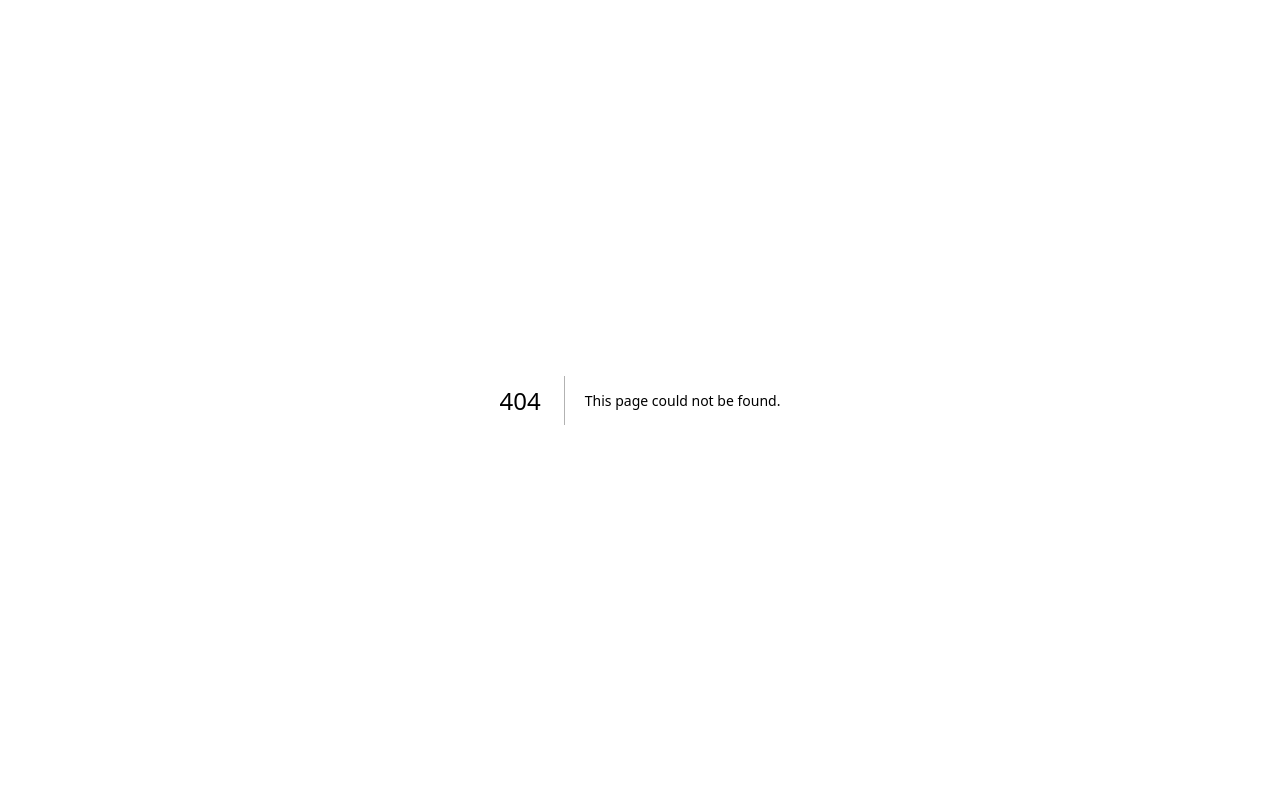
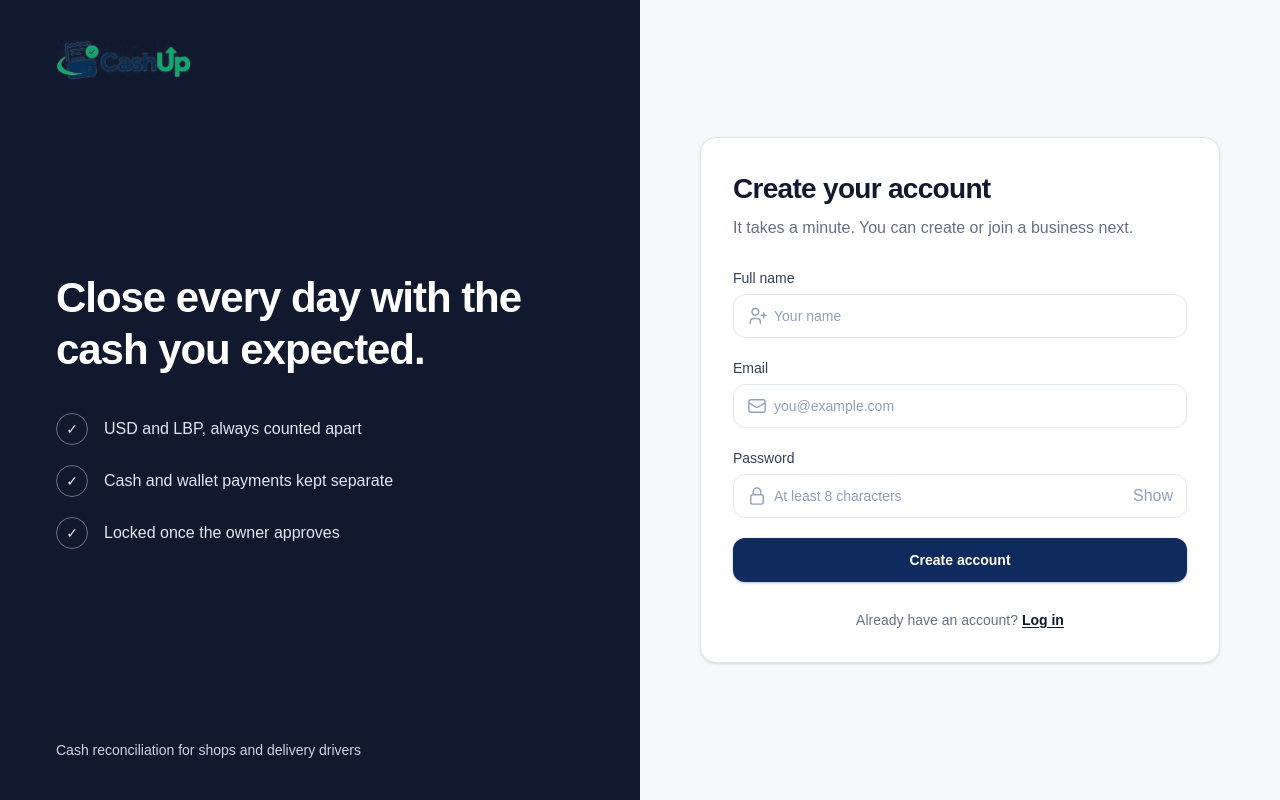
Before and after one commit to aliialzein/CashUp, a Next.js app: page /signup in a window 1280 px wide. Before the commit this address had no page. Built offline with nearby package versions, Linux system fonts and the light colour scheme.

Commit message:
add signUp admin page

```diff
--- /dev/null
+++ b/src/app/(auth)/layout.tsx
@@ -0,0 +1,5 @@
+import type { ReactNode } from "react";
+
+export default function AuthRouteLayout({ children }: { children: ReactNode }) {
+  return children;
+}
--- /dev/null
+++ b/src/app/(auth)/signup/page.tsx
@@ -0,0 +1,40 @@
+"use client";
+
+import Link from "next/link";
+
+import AuthLayout from "@/components/auth/AuthLayout";
+import AuthCard from "@/components/auth/AuthCard";
+import SignupForm from "@/components/auth/SignupForm";
+
+import type { SignupValues } from "@/types/auth";
+
+async function handleSignup(values: SignupValues): Promise<void> {
+  await new Promise((resolve) => setTimeout(resolve, 1200));
+
+  console.log("signup submit", values);
+
+  // TODO: Connect with signup backend.
+}
+
+export default function SignupPage() {
+  return (
+    <AuthLayout>
+      <AuthCard
+        title="Create your account"
+        description="It takes a minute. You can create or join a business next."
+      >
+        <SignupForm onSubmit={handleSignup} />
+
+        <p className="mt-7 text-center text-sm text-[#667085]">
+          Already have an account?{" "}
+          <Link
+            href="/login"
+            className="font-semibold text-[#10192D] underline underline-offset-2 hover:text-[#34415A]"
+          >
+            Log in
+          </Link>
+        </p>
+      </AuthCard>
+    </AuthLayout>
+  );
+}
--- /dev/null
+++ b/src/components/auth/AuthBrandPanel.tsx
@@ -0,0 +1,37 @@
+import { Logo } from "@/components/ui/Logo";
+
+const features = [
+  "USD and LBP, always counted apart",
+  "Cash and wallet payments kept separate",
+  "Locked once the owner approves",
+];
+
+export default function AuthBrandPanel() {
+  return (
+    <section className="relative hidden min-h-dvh flex-col justify-between bg-[#10192D] px-10 py-10 text-white lg:flex xl:px-14">
+      <Logo height={40} />
+
+      <div className="max-w-lg">
+        <h1 className="text-4xl font-bold leading-tight tracking-tight xl:text-[42px]">
+          Close every day with the cash you expected.
+        </h1>
+
+        <ul className="mt-9 space-y-5">
+          {features.map((feature) => (
+            <li key={feature} className="flex items-center gap-4">
+              <span className="flex h-8 w-8 shrink-0 items-center justify-center rounded-full border border-slate-500 text-sm text-slate-200">
+                ✓
+              </span>
+
+              <span className="text-base text-slate-200">{feature}</span>
+            </li>
+          ))}
+        </ul>
+      </div>
+
+      <p className="text-sm text-slate-300">
+        Cash reconciliation for shops and delivery drivers
+      </p>
+    </section>
+  );
+}
--- /dev/null
+++ b/src/components/auth/AuthCard.tsx
@@ -0,0 +1,25 @@
+import type { ReactNode } from "react";
+
+interface Props {
+  title: string;
+  description: string;
+  children: ReactNode;
+}
+
+export default function AuthCard({ title, description, children }: Props) {
+  return (
+    <div className="rounded-2xl border border-[#E1E5EB] bg-white p-6 shadow-sm sm:p-8">
+      <div className="mb-7">
+        <h1 className="text-2xl font-bold tracking-tight text-[#10192D] sm:text-[28px]">
+          {title}
+        </h1>
+
+        <p className="mt-2 text-sm leading-6 text-[#667085] sm:text-base">
+          {description}
+        </p>
+      </div>
+
+      {children}
+    </div>
+  );
+}
--- /dev/null
+++ b/src/components/auth/AuthLayout.tsx
@@ -0,0 +1,24 @@
+import type { ReactNode } from "react";
+import AuthBrandPanel from "./AuthBrandPanel";
+import { Logo } from "@/components/ui/Logo";
+
+interface Props {
+  children: ReactNode;
+}
+
+export default function AuthLayout({ children }: Props) {
+  return (
+    <main className="grid min-h-dvh bg-[#F7F8FA] lg:grid-cols-2">
+      <AuthBrandPanel />
+
+      <section className="flex min-h-dvh flex-col items-center justify-center px-4 py-8 sm:px-8">
+        {/* Mobile branding */}
+        <div className="mb-8 lg:hidden">
+          <Logo height={42} />
+        </div>
+
+        <div className="w-full max-w-130">{children}</div>
+      </section>
+    </main>
+  );
+}
--- /dev/null
+++ b/src/components/auth/SignupForm.tsx
@@ -0,0 +1,213 @@
+"use client";
+
+import { useState, type FormEvent } from "react";
+
+import { Alert } from "@/components/ui/Alert";
+import { Button } from "@/components/ui/Button";
+import { TextField } from "@/components/ui/TextField";
+
+import type { SignupValues } from "@/types/auth";
+
+export type SignupFormProps = {
+  onSubmit: (values: SignupValues) => Promise<void> | void;
+  loading?: boolean;
+  errorMessage?: string;
+};
+
+type FieldErrors = Partial<Record<keyof SignupValues, string>>;
+
+const EMAIL_PATTERN = /^[^\s@]+@[^\s@]+\.[^\s@]+$/;
+
+function validate(values: SignupValues): FieldErrors {
+  const errors: FieldErrors = {};
+
+  if (!values.fullName.trim()) {
+    errors.fullName = "Enter your full name.";
+  }
+
+  if (!values.email.trim()) {
+    errors.email = "Enter your email.";
+  } else if (!EMAIL_PATTERN.test(values.email.trim())) {
+    errors.email = "Enter a valid email address.";
+  }
+
+  if (!values.password) {
+    errors.password = "Enter your password.";
+  } else if (values.password.length < 8) {
+    errors.password = "Password must be at least 8 characters.";
+  }
+
+  return errors;
+}
+
+export default function SignupForm({
+  onSubmit,
+  loading: loadingProp,
+  errorMessage,
+}: SignupFormProps) {
+  const [values, setValues] = useState<SignupValues>({
+    fullName: "",
+    email: "",
+    password: "",
+  });
+
+  const [fieldErrors, setFieldErrors] = useState<FieldErrors>({});
+  const [formError, setFormError] = useState<string | null>(null);
+  const [submitting, setSubmitting] = useState(false);
+  const [showPassword, setShowPassword] = useState(false);
+
+  const loading = submitting || Boolean(loadingProp);
+  const bannerError = formError ?? errorMessage ?? null;
+
+  function update(field: keyof SignupValues, value: string) {
+    setValues((prev) => ({ ...prev, [field]: value }));
+
+    if (fieldErrors[field]) {
+      setFieldErrors((prev) => ({
+        ...prev,
+        [field]: undefined,
+      }));
+    }
+
+    if (formError) setFormError(null);
+  }
+
+  async function handleSubmit(event: FormEvent<HTMLFormElement>) {
+    event.preventDefault();
+
+    if (loading) return;
+
+    const trimmed: SignupValues = {
+      fullName: values.fullName.trim(),
+      email: values.email.trim(),
+      password: values.password,
+    };
+
+    const errors = validate(trimmed);
+
+    setFieldErrors(errors);
+
+    if (Object.keys(errors).length > 0) return;
+
+    setFormError(null);
+    setSubmitting(true);
+
+    try {
+      await onSubmit(trimmed);
+    } catch {
+      setFormError("Something went wrong. Please try again.");
+    } finally {
+      setSubmitting(false);
+    }
+  }
+
+  return (
+    <form onSubmit={handleSubmit} noValidate className="space-y-5">
+      {bannerError && (
+        <Alert tone="error" onDismiss={() => setFormError(null)}>
+          {bannerError}
+        </Alert>
+      )}
+
+      <TextField
+        label="Full name"
+        name="fullName"
+        type="text"
+        autoComplete="name"
+        placeholder="Your name"
+        value={values.fullName}
+        onChange={(e) => update("fullName", e.target.value)}
+        error={fieldErrors.fullName}
+        disabled={loading}
+        leftIcon={
+          <svg
+            className="h-5 w-5"
+            viewBox="0 0 24 24"
+            fill="none"
+            stroke="currentColor"
+            strokeWidth="1.7"
+            strokeLinecap="round"
+            strokeLinejoin="round"
+            aria-hidden="true"
+          >
+            <path d="M16 21v-2a4 4 0 0 0-4-4H8a4 4 0 0 0-4 4v2" />
+            <circle cx="10" cy="7" r="4" />
+            <path d="M20 8v6m3-3h-6" />
+          </svg>
+        }
+      />
+
+      <TextField
+        label="Email"
+        name="email"
+        type="email"
+        inputMode="email"
+        autoComplete="email"
+        placeholder="you@example.com"
+        value={values.email}
+        onChange={(e) => update("email", e.target.value)}
+        error={fieldErrors.email}
+        disabled={loading}
+        leftIcon={
+          <svg
+            className="h-5 w-5"
+            viewBox="0 0 24 24"
+            fill="none"
+            stroke="currentColor"
+            strokeWidth="1.7"
+            strokeLinecap="round"
+            strokeLinejoin="round"
+            aria-hidden="true"
+          >
+            <path d="M21.75 6.75v10.5a2.25 2.25 0 0 1-2.25 2.25h-15a2.25 2.25 0 0 1-2.25-2.25V6.75m19.5 0A2.25 2.25 0 0 0 19.5 4.5h-15a2.25 2.25 0 0 0-2.25 2.25m19.5 0v.243a2.25 2.25 0 0 1-1.07 1.916l-7.5 4.615a2.25 2.25 0 0 1-2.36 0L3.32 8.91a2.25 2.25 0 0 1-1.07-1.916V6.75" />
+          </svg>
+        }
+      />
+
+      <TextField
+        label="Password"
+        name="password"
+        type={showPassword ? "text" : "password"}
+        autoComplete="new-password"
+        placeholder="At least 8 characters"
+        value={values.password}
+        onChange={(e) => update("password", e.target.value)}
+        error={fieldErrors.password}
+        disabled={loading}
+        leftIcon={
+          <svg
+            className="h-5 w-5"
+            viewBox="0 0 24 24"
+            fill="none"
+            stroke="currentColor"
+            strokeWidth="1.7"
+            strokeLinecap="round"
+            strokeLinejoin="round"
+            aria-hidden="true"
+          >
+            <path d="M16.5 10.5V6.75a4.5 4.5 0 1 0-9 0v3.75m-.75 11.25h10.5a2.25 2.25 0 0 0 2.25-2.25v-6.75a2.25 2.25 0 0 0-2.25-2.25H6.75a2.25 2.25 0 0 0-2.25 2.25v6.75a2.25 2.25 0 0 0 2.25 2.25Z" />
+          </svg>
+        }
+        rightSlot={
+          <button
+            type="button"
+            onClick={() => setShowPassword((prev) => !prev)}
+            aria-label={showPassword ? "Hide password" : "Show password"}
+            className="rounded-lg p-2 text-slate-400 transition hover:text-slate-600 focus:outline-none focus-visible:ring-2 focus-visible:ring-[#10192D]/20"
+          >
+            {showPassword ? "Hide" : "Show"}
+          </button>
+        }
+      />
+
+      <Button
+        type="submit"
+        fullWidth
+        loading={loading}
+        loadingText="Creating account..."
+      >
+        Create account
+      </Button>
+    </form>
+  );
+}
```
